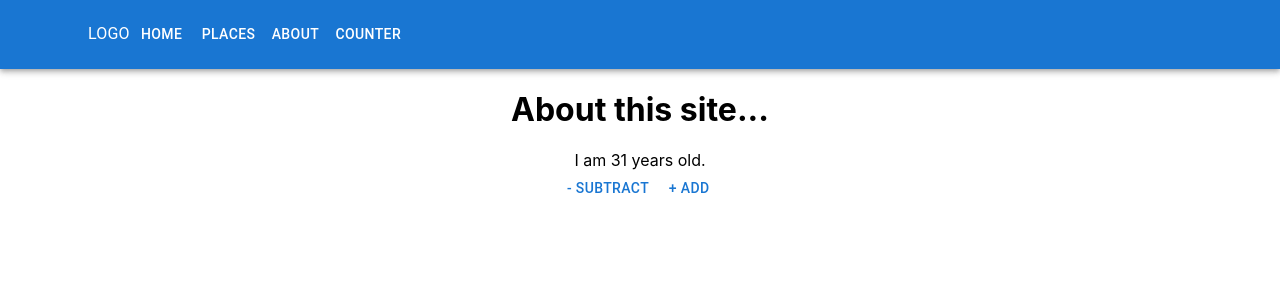
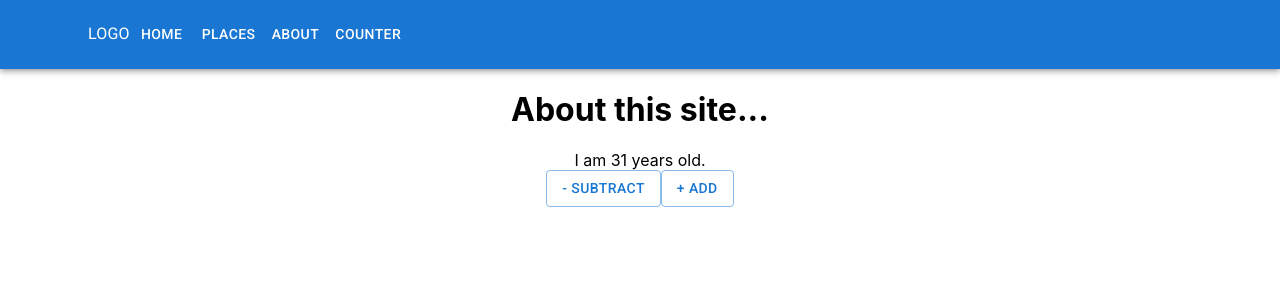
Before and after one commit to harryseong/harryseong.com-r, a React (Create React App) app: page /about in a window 1280 px wide. Shown: the top 300 px of the page. Built offline with nearby package versions, Linux system fonts and the light colour scheme.

Commit message:
MUI button updates

```diff
--- a/src/components/about/About.tsx
+++ b/src/components/about/About.tsx
@@ -11,8 +11,8 @@ export function About() {
             <h1>About this site...</h1>
             <div>I am {age} years old.</div>
 
-            <Button type="button" onClick={() => setAge(age - 1)}>- Subtract</Button>
-            <Button type="button" onClick={() => setAge(age + 1)}>+ Add</Button>
+            <Button variant="outlined" type="button" onClick={() => setAge(age - 1)}>- Subtract</Button>
+            <Button variant="outlined" type="button" onClick={() => setAge(age + 1)}>+ Add</Button>
         </div>
     );
 }
--- a/src/index.tsx
+++ b/src/index.tsx
@@ -5,6 +5,11 @@ import { store } from './app/store';
 import App from './app/App';
 import reportWebVitals from './reportWebVitals';
 import './index.scss';
+import '@fontsource/roboto/300.css';
+import '@fontsource/roboto/400.css';
+import '@fontsource/roboto/500.css';
+import '@fontsource/roboto/700.css';
+
 
 const container = document.getElementById('root')!;
 const root = createRoot(container);
```
